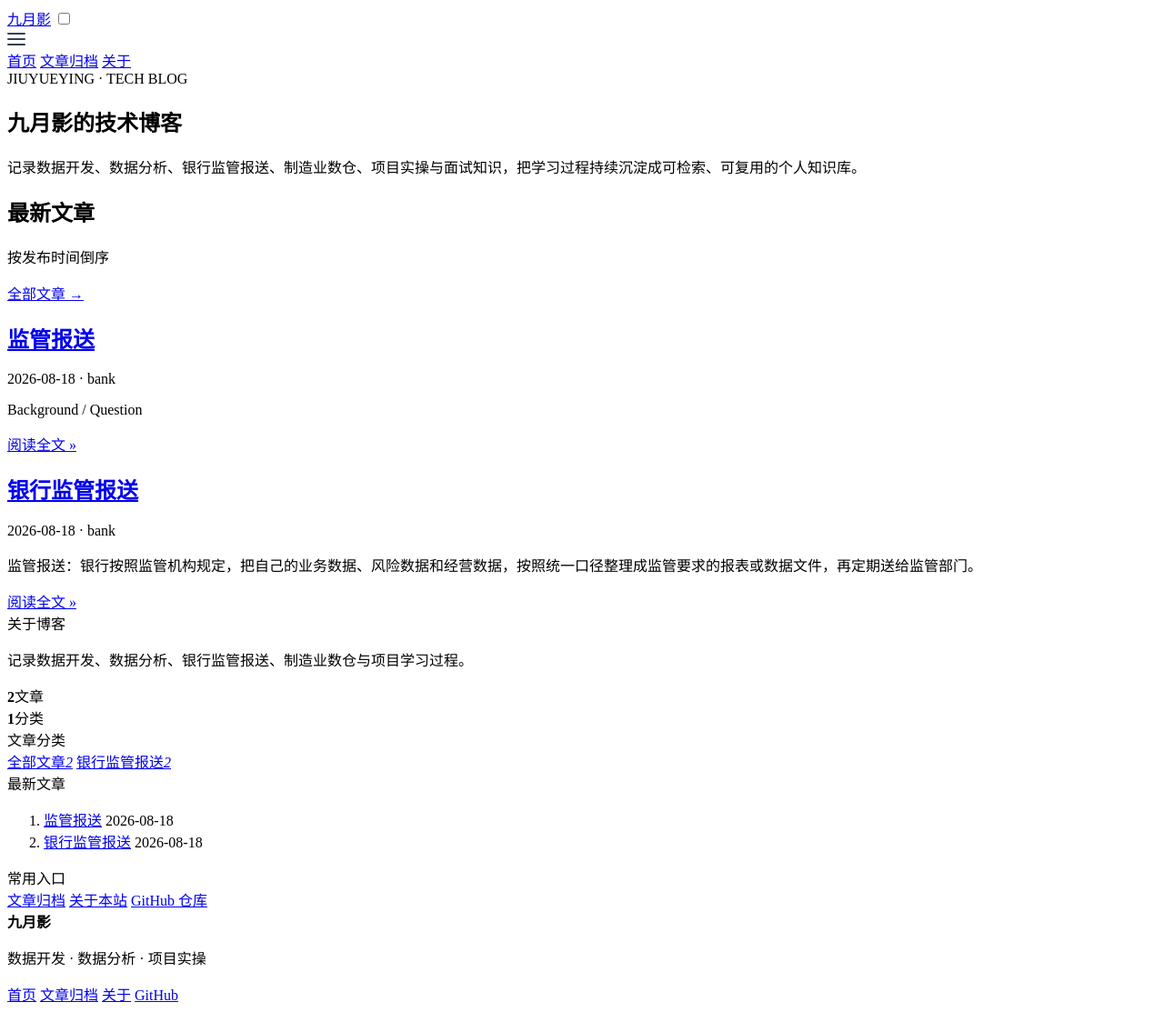
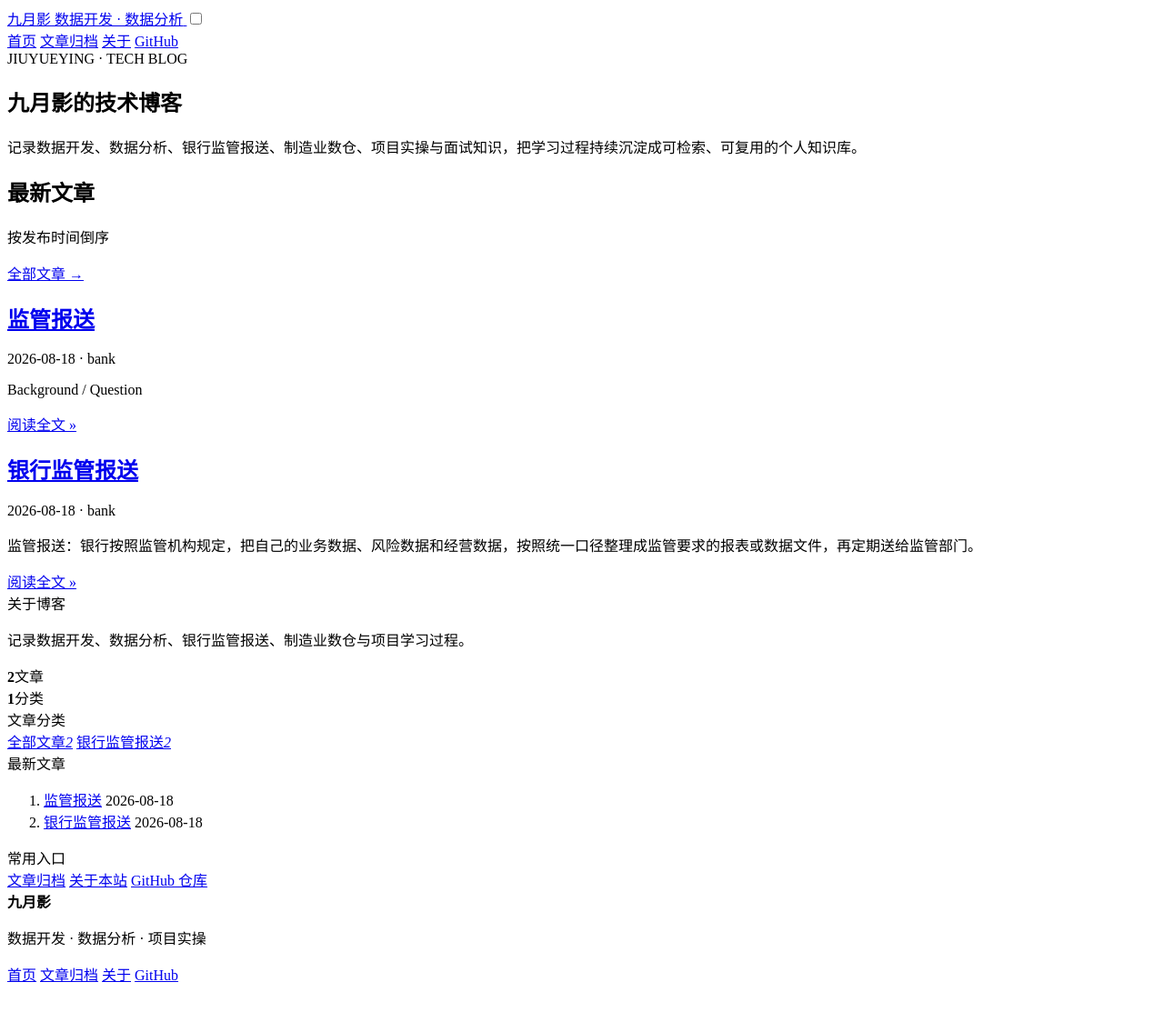
Before and after one commit to ijiuyueying/ijiuyueying.github.io, a Jekyll site: the page built from index.md, in a window 1280 px wide. Shown: the whole page at 91% size. Built offline with Jekyll 4.4.1, drawn with Linux system fonts in a browser that asks for light colours; after the commit the page ends 1091 px from its top, so only the background shows below that.

Commit message:
重写全站顶部导航

```diff
--- a/_includes/header.html
+++ b/_includes/header.html
@@ -1,18 +1,18 @@
-<header class="site-header" role="banner">
-  <div class="wrapper nav-shell">
-    <a class="site-title" rel="author" href="{{ '/' | relative_url }}">九月影</a>
+<header class="topbar-new">
+  <div class="site-container topbar-inner-new">
+    <a class="brand-new" href="{{ '/' | relative_url }}">
+      <span class="brand-name-new">九月影</span>
+      <span class="brand-tagline-new">数据开发 · 数据分析</span>
+    </a>
 
-    <input type="checkbox" id="nav-trigger" class="nav-trigger" />
-    <label for="nav-trigger" class="menu-icon" aria-label="打开导航菜单">
-      <span></span><span></span><span></span>
-    </label>
+    <input class="nav-toggle-new" type="checkbox" id="nav-toggle-new">
+    <label class="nav-button-new" for="nav-toggle-new" aria-label="打开菜单"><span></span><span></span><span></span></label>
 
-    <nav class="site-nav" aria-label="主导航">
-      <div class="trigger">
-        <a class="page-link" href="{{ '/' | relative_url }}">首页</a>
-        <a class="page-link" href="{{ '/articles/' | relative_url }}">文章归档</a>
-        <a class="page-link" href="{{ '/about/' | relative_url }}">关于</a>
-      </div>
+    <nav class="nav-new" aria-label="主导航">
+      <a href="{{ '/' | relative_url }}">首页</a>
+      <a href="{{ '/articles/' | relative_url }}">文章归档</a>
+      <a href="{{ '/about/' | relative_url }}">关于</a>
+      <a class="nav-github-new" href="https://github.com/ijiuyueying/ijiuyueying.github.io">GitHub</a>
     </nav>
   </div>
 </header>
```
